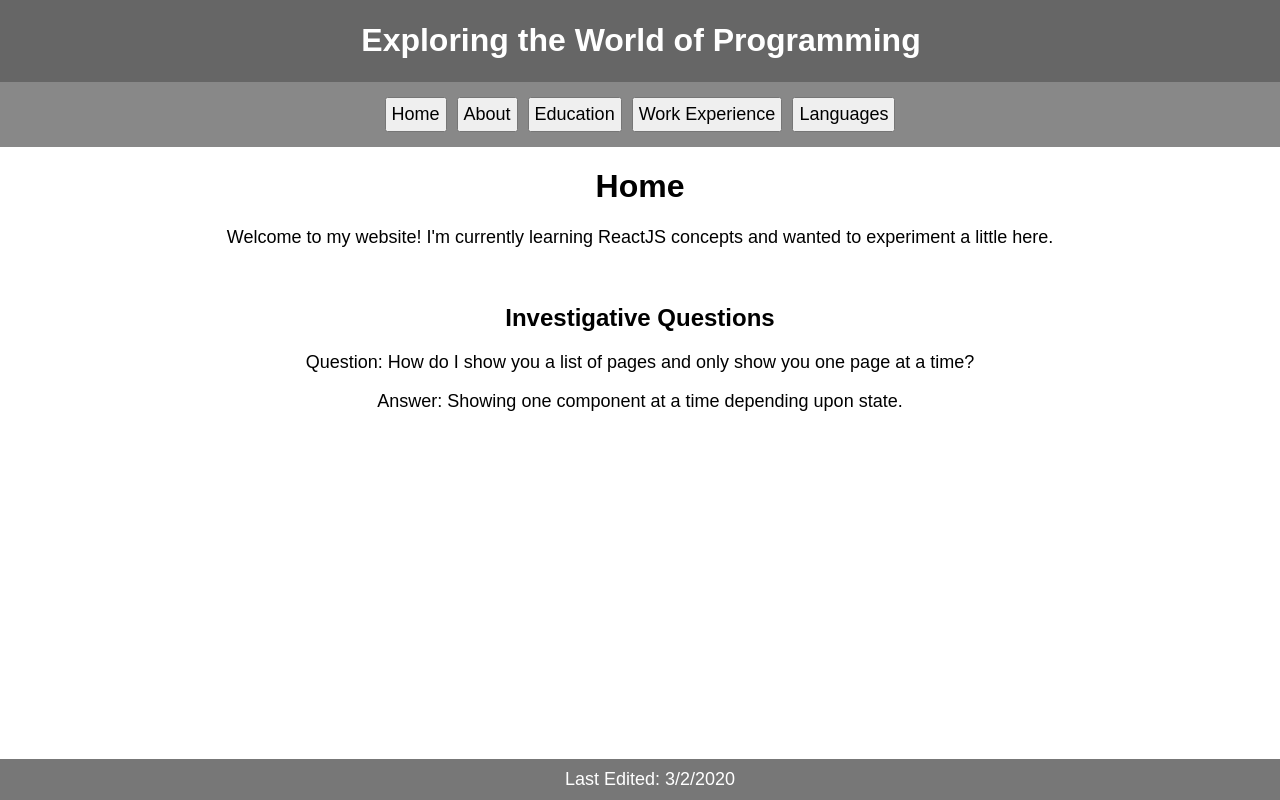
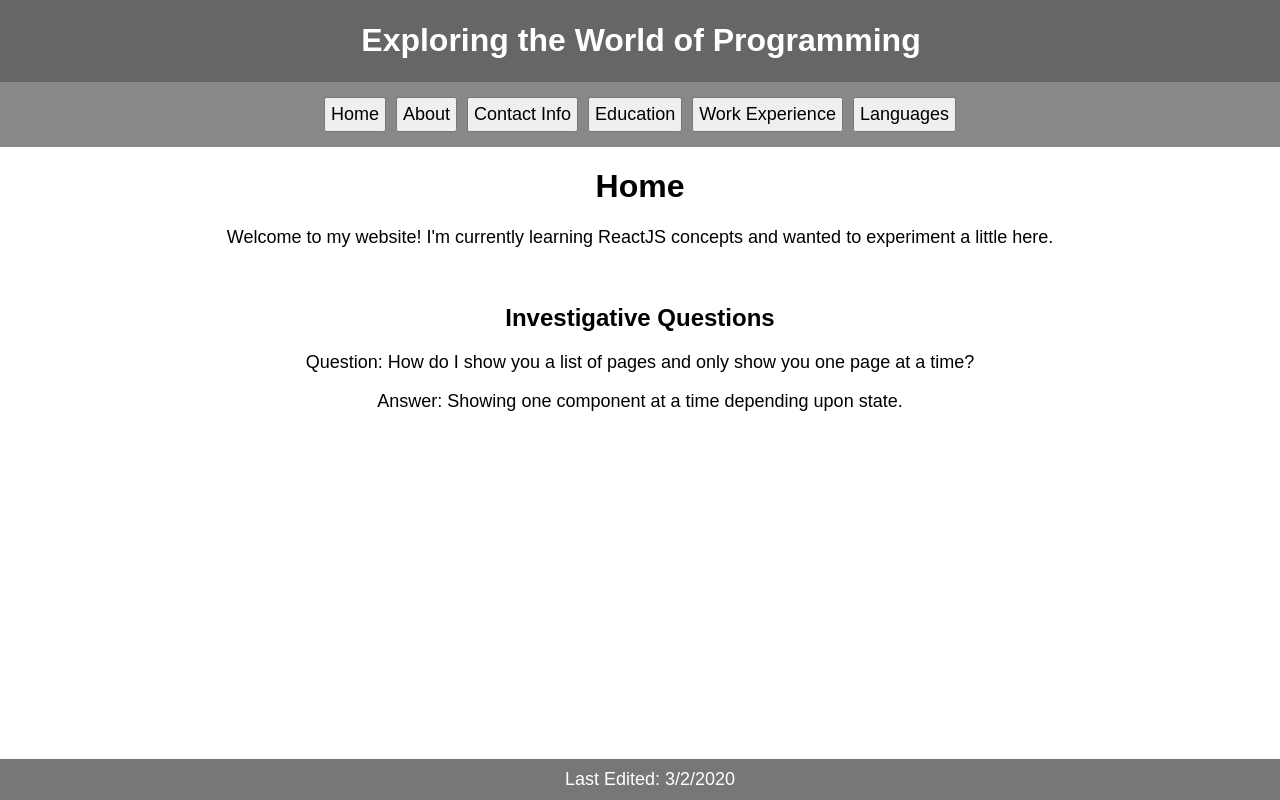
Before and after one commit to dmccoystephenson/ReactJS-Website, a React (Create React App) app: page / in a window 1280 px wide. Built offline with nearby package versions, Linux system fonts and the light colour scheme.

Commit message:
Added Contact Info tab and page

```diff
--- a/src/App.js
+++ b/src/App.js
@@ -3,6 +3,7 @@ import './App.css';
 
 import Home from './Home/Home.js';
 import About from './About/About.js';
+import ContactInfo from './Contact Info/ContactInfo';
 import Education from './Education/Education.js';
 import WorkExperience from './Work Experience/WorkExperience.js';
 import Languages from './Languages/Languages.js';
@@ -43,6 +44,9 @@ class App extends Component {
 		else if (this.state.page === 'languages') {
 			return < Languages />;
 		}
+		else if (this.state.page === 'contact-info') {
+			return < ContactInfo />;
+		}
 		else {
 			return <p>Not Available Yet</p>;
 		}
@@ -64,6 +68,7 @@ class App extends Component {
 			<div className="navigation">
 				<button onClick={() => this.setPage('home')}>Home</button>
 				<button onClick={() => this.setPage('about')}>About</button>
+				<button onClick={() => this.setPage('contact-info')}>Contact Info</button>
 				<button onClick={() => this.setPage('education')}>Education</button>
 				<button onClick={() => this.setPage('work-experience')}>Work Experience</button>
 				<button onClick={() => this.setPage('languages')}>Languages</button>
--- /dev/null
+++ b/src/Contact Info/ContactInfo.js
@@ -0,0 +1,17 @@
+import React, { Component } from 'react';
+import '../App.css';
+
+class ContactInfo extends Component {
+    render() {
+        return (
+            <div className="App">
+                <h1>Contact Info</h1>
+                <p>Phone Number: (970) 691-4801</p>
+                <p>Email: dmccoystephenson@gmail.com</p>
+                <p>Linkedin: https://www.linkedin.com/in/dmccoystephenson/</p>
+            </div>
+        );
+    }
+}
+
+export default ContactInfo;
```
